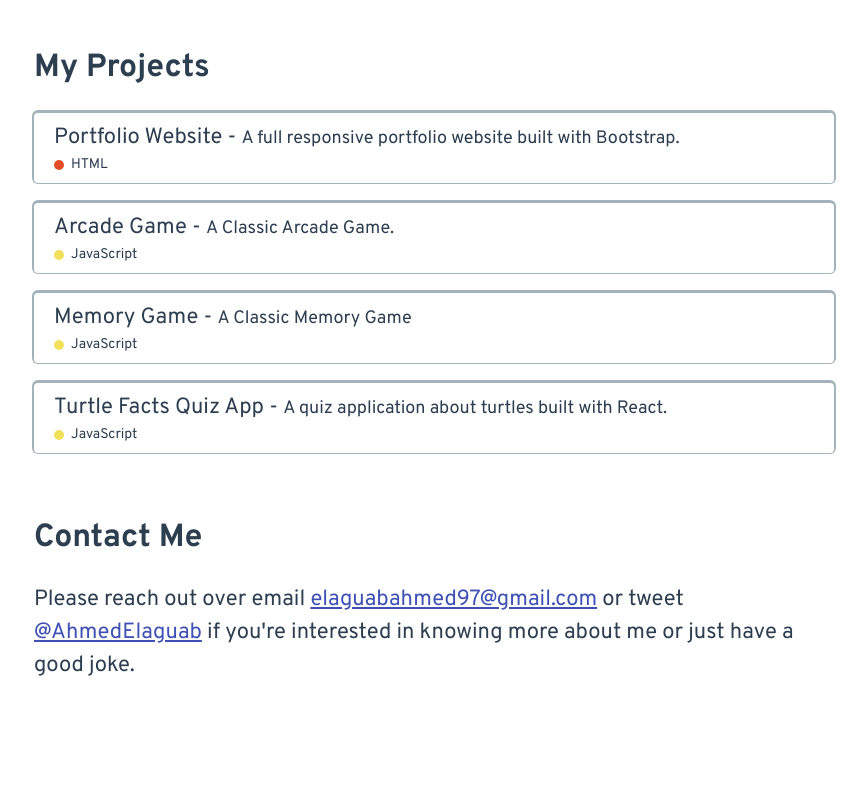
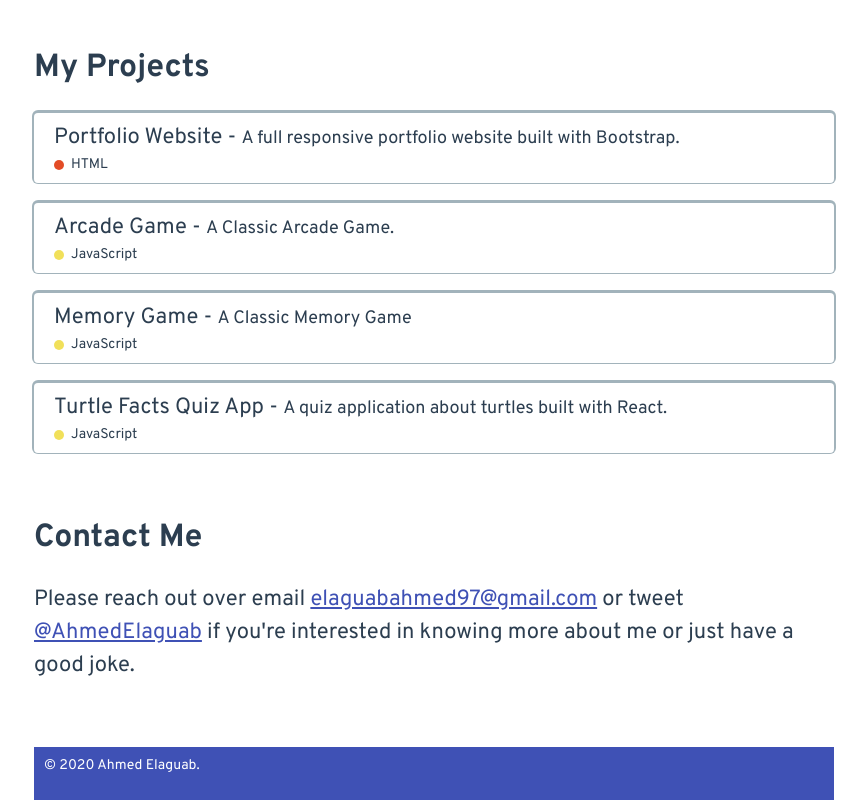
Before and after one commit to AhmedElaguab/my-resume-v1.0, a Vue app: page / in a window 1280 px wide. Shown: the part 854-1654 px from the top of the page, without its empty margins (206-1073 px from the left). Before the commit the page ends 1601 px from the top, so only its background shows below. Built offline with nearby package versions, Linux system fonts and the light colour scheme.

Commit message:
add the footer component

```diff
--- a/src/App.vue
+++ b/src/App.vue
@@ -6,6 +6,7 @@
       <Skills></Skills>
       <Projects></Projects>
       <Contact></Contact>
+      <Footer></Footer>
     </Container>
   </div>
 </template>
@@ -17,6 +18,7 @@ import Intro from "./components/Intro";
 import Skills from "./components/Skills";
 import Projects from "./components/Projects";
 import Contact from "./components/Contact";
+import Footer from "./components/Footer";
 
 export default {
   name: "App",
@@ -26,7 +28,8 @@ export default {
     Intro,
     Skills,
     Projects,
-    Contact
+    Contact,
+    Footer
   }
 };
 </script>
--- /dev/null
+++ b/src/components/Footer.vue
@@ -0,0 +1,24 @@
+<template>
+  <footer class="footer">
+    <p class="copy">© 2020 Ahmed Elaguab.</p>
+  </footer>
+</template>
+
+<script>
+export default {
+  name: "Footer"
+};
+</script>
+
+<style scoped>
+.footer {
+  background-color: #3f51b5;
+  color: #fff;
+  padding: 8px 10px 24px;
+}
+
+p.copy {
+  font-size: 14px !important;
+  margin: 0;
+}
+</style>
--- a/src/components/Header.vue
+++ b/src/components/Header.vue
@@ -1,13 +1,12 @@
 <template>
-  <div class="header">
+  <header class="header">
     <h1>
       Welcome to My Portfolio.
-      <br />
-      My name is Ahmed Elaguab,
-      <br />
-      and I'm a Front End Web Developer.
+      <!-- eslint-disable-next-line -->
+      <br />My name is Ahmed Elaguab,
+      <br />and I'm a Front End Web Developer.
     </h1>
-  </div>
+  </header>
 </template>
 
 <script>
```
